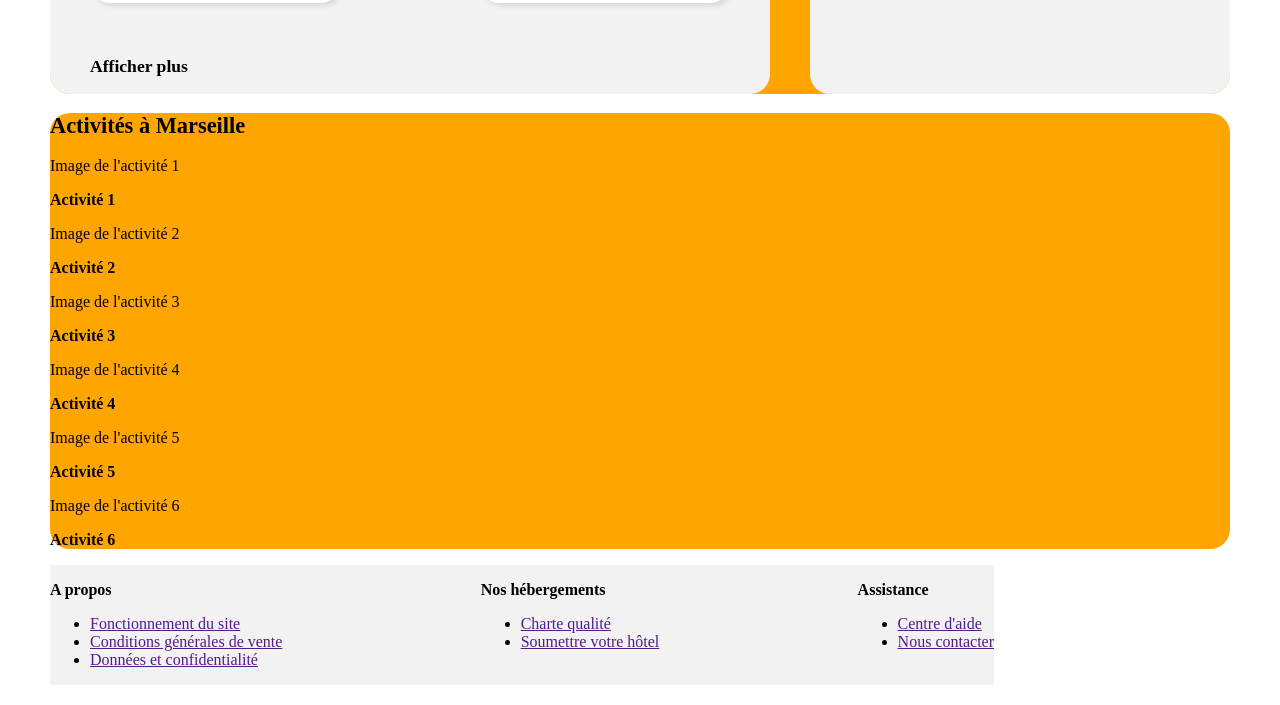
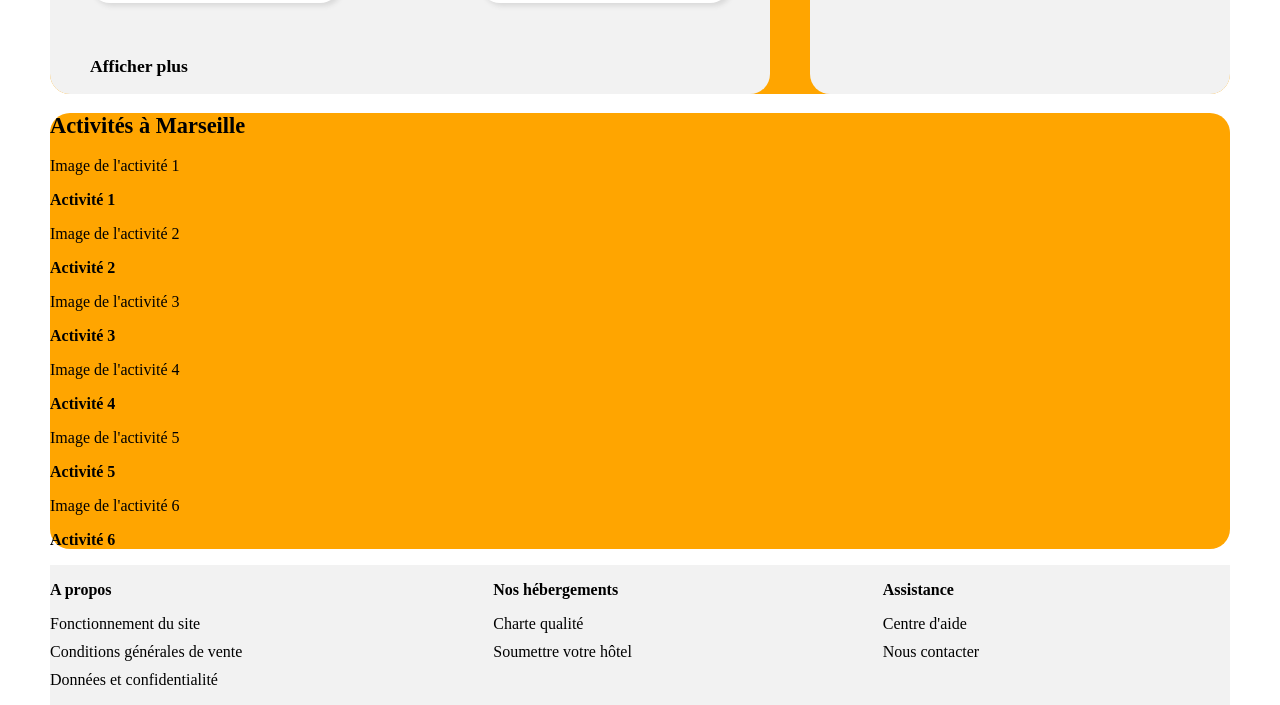
Before and after one commit to JeremyLB2357/JeremyLeBosser_2_23012021, a plain HTML site: page index.html in a window 1280 px wide. Shown: the part 1143-1848 px from the top of the page. Drawn offline with Linux system fonts and the light colour scheme; a web font is replaced by a local one.

Commit message:
build: mise en page du footer

```diff
--- a/styles.css
+++ b/styles.css
@@ -38,10 +38,27 @@ nav {
 
 footer {
     background-color: #F2F2F2;
-    width: 80%;
+    width: 100%;
     display: flex;
     flex-wrap: wrap;
-    justify-content: space-between;
+    justify-content: stretch;
+}
+
+footer div {
+    margin: auto;
+    margin-left: 0;
+    margin-top: 0;
+}
+footer ul {
+    list-style: none;
+    padding-left: 0;
+}
+footer li {
+    margin-bottom: 10px;
+}
+footer a {
+    text-decoration: none;
+    color: black;
 }
 /* à partir d'ici je manipule la partie hébergement */
 .hebergement_global {
```
